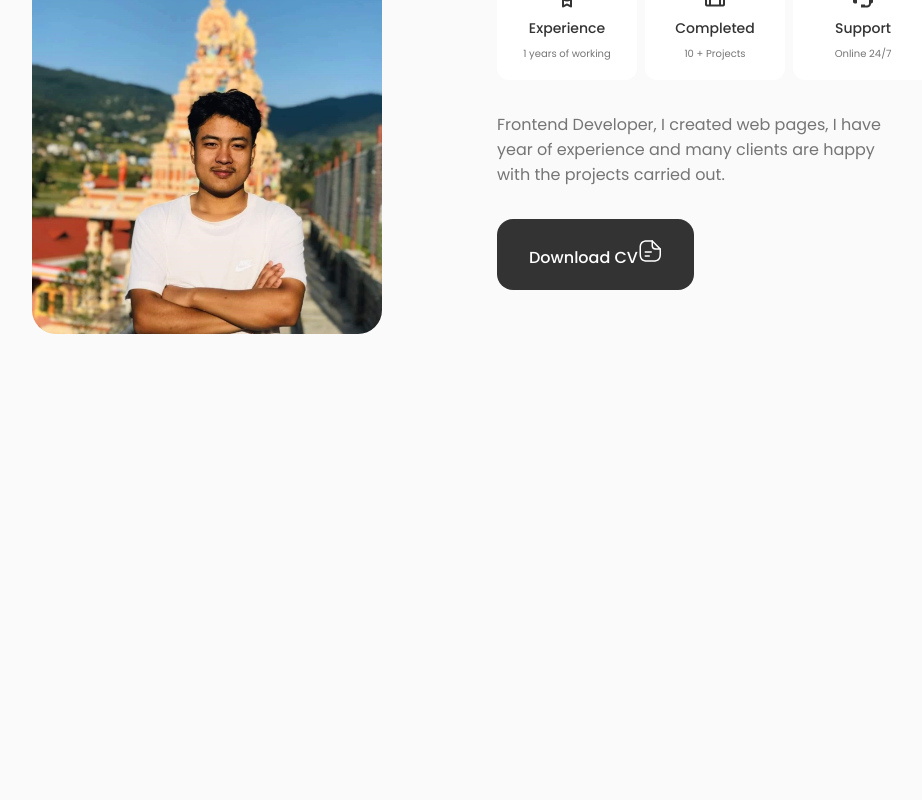
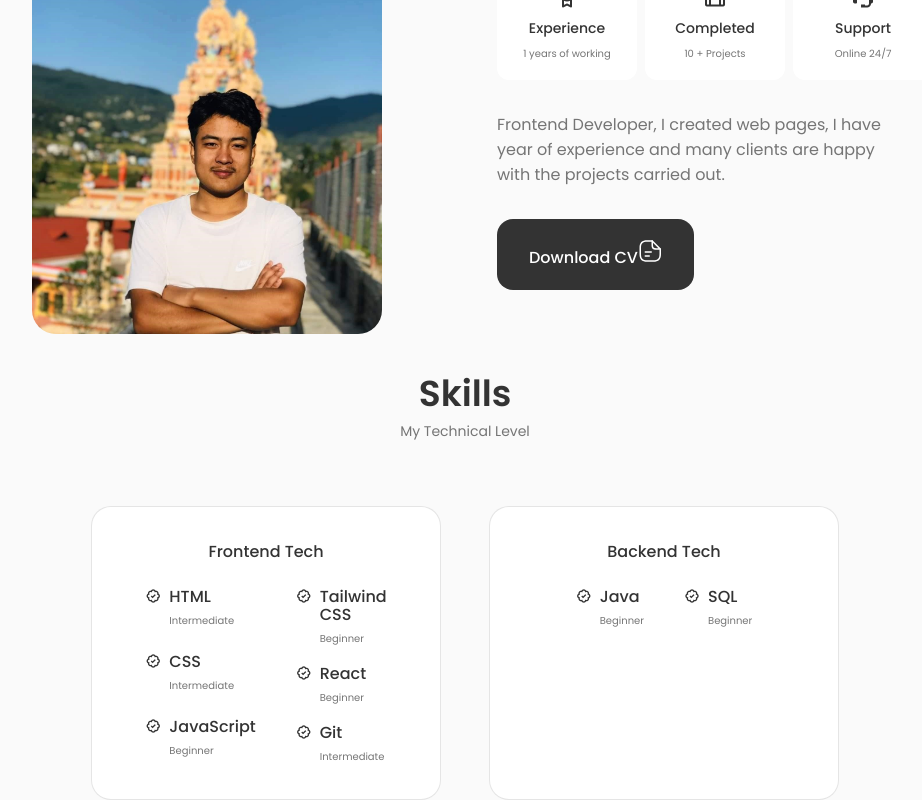
Before and after one commit to SrestMilan/Portfolio, a React (Create React App) app in the folder portfolio/: page / in a window 1280 px wide. Shown: the part 919-1719 px from the top of the page, without its empty margins (175-1097 px from the left). Before the commit the page ends 1285 px from the top, so only its background shows below. Built offline with nearby package versions, Linux system fonts and the light colour scheme.

Commit message:
adding skills info

```diff
--- a/portfolio/src/App.js
+++ b/portfolio/src/App.js
@@ -2,6 +2,7 @@
 import Header from "./components/header/Header";
 import Home from "./components/home/Home";
 import About from "./components/about/About";
+import Skill from "./components/skills/Skill";
 
 function App() {
   return (
@@ -10,6 +11,7 @@
       <main className="main">
         <Home />
         <About />
+        <Skill />
       </main>
     </>
   );
--- /dev/null
+++ b/portfolio/src/components/skills/Backend.jsx
@@ -0,0 +1,31 @@
+import React from "react";
+
+const Backend = () => {
+  return (
+    <div className="skills__content">
+      <h3 className="skills__title">Backend Tech</h3>
+      <div className="skills__box">
+        <div className="skills__group">
+          <div className="skills__data">
+            <i class="bx bx-badge-check"></i>
+            <div>
+              <h3 className="skills__name">Java</h3>
+              <span className="skills__level">Beginner</span>
+            </div>
+          </div>
+        </div>
+        <div className="skills__group">
+          <div className="skills__data">
+            <i class="bx bx-badge-check"></i>
+            <div>
+              <h3 className="skills__name">SQL</h3>
+              <span className="skills__level">Beginner</span>
+            </div>
+          </div>
+        </div>
+      </div>
+    </div>
+  );
+};
+
+export default Backend;
--- /dev/null
+++ b/portfolio/src/components/skills/Frontend.jsx
@@ -0,0 +1,59 @@
+import React from "react";
+
+const Frontend = () => {
+  return (
+    <div className="skills__content">
+      <h3 className="skills__title">Frontend Tech</h3>
+      <div className="skills__box">
+        <div className="skills__group">
+          <div className="skills__data">
+            <i class="bx bx-badge-check"></i>
+            <div>
+              <h3 className="skills__name">HTML</h3>
+              <span className="skills__level">Intermediate</span>
+            </div>
+          </div>
+          <div className="skills__data">
+            <i class="bx bx-badge-check"></i>
+            <div>
+              <h3 className="skills__name">CSS</h3>
+              <span className="skills__level">Intermediate</span>
+            </div>
+          </div>
+          <div className="skills__data">
+            <i class="bx bx-badge-check"></i>
+            <div>
+              <h3 className="skills__name">JavaScript</h3>
+              <span className="skills__level">Beginner</span>
+            </div>
+          </div>
+        </div>
+        <div className="skills__group">
+          <div className="skills__data">
+            <i class="bx bx-badge-check"></i>
+            <div>
+              <h3 className="skills__name">Tailwind CSS</h3>
+              <span className="skills__level">Beginner</span>
+            </div>
+          </div>
+          <div className="skills__data">
+            <i class="bx bx-badge-check"></i>
+            <div>
+              <h3 className="skills__name">React</h3>
+              <span className="skills__level">Beginner</span>
+            </div>
+          </div>
+          <div className="skills__data">
+            <i class="bx bx-badge-check"></i>
+            <div>
+              <h3 className="skills__name">Git</h3>
+              <span className="skills__level">Intermediate</span>
+            </div>
+          </div>
+        </div>
+      </div>
+    </div>
+  );
+};
+
+export default Frontend;
--- /dev/null
+++ b/portfolio/src/components/skills/Skill.jsx
@@ -0,0 +1,20 @@
+import React from "react";
+import "./skill.css";
+import Frontend from "./Frontend";
+import Backend from "./Backend";
+
+const Skill = () => {
+  return (
+    <section className="skills" id="skills">
+      <h2 className="section__title">Skills</h2>
+      <span className="section__subtitle">My Technical Level</span>
+
+      <div className="skills__container container grid">
+        <Frontend />
+        <Backend />
+      </div>
+    </section>
+  );
+};
+
+export default Skill;
--- /dev/null
+++ b/portfolio/src/components/skills/skill.css
@@ -0,0 +1,81 @@
+.skills__container {
+  grid-template-columns: repeat(2, 350px);
+  column-gap: 3rem;
+  justify-content: center;
+}
+
+.skills__content {
+  background-color: var(--container-color);
+  border: 1px solid rgba(0, 0, 0, 0.1);
+  padding: 2rem 4rem;
+  border-radius: 1.25rem;
+}
+
+.skills__title {
+  font-size: var(--normal-font-size);
+  font-weight: var(--font-medium);
+  text-align: center;
+  margin-bottom: var(--mb-1-5);
+}
+
+.skills__box {
+  display: flex;
+  justify-content: center;
+  column-gap: 2.5rem;
+}
+
+.skills__group {
+  display: grid;
+  align-items: flex-start;
+  row-gap: 1rem;
+}
+
+.skills__data {
+  display: flex;
+  column-gap: 0.5rem;
+}
+
+.skills .bx-badge-check {
+  font-size: 1rem;
+  color: var(--title-color);
+}
+
+.skills__name {
+  font-size: var(--normal-font-size);
+  font-weight: var(--font-medium);
+  line-height: 18px;
+}
+
+.skills__level {
+  font-size: var(--tiny-font-size);
+}
+
+/* For large device*/
+@media screen and (max-width: 992px) {
+  .skills__container {
+    grid-template-columns: max-content;
+    row-gap: 2rem;
+  }
+}
+
+/* For medium device*/
+@media screen and (max-width: 576px) {
+  .skills__container {
+    grid-template-columns: 1fr;
+  }
+
+  .skills__content {
+    padding: 1.5rem;
+  }
+}
+
+/* For small device*/
+@media screen and (max-width: 350px) {
+  .skills__box {
+    column-gap: 1.25rem;
+  }
+
+  .skills__name {
+    font-size: var(--small-font-size);
+  }
+}
```
Also changed, not shown: portfolio/src/components/services/Services.jsx (added), portfolio/src/components/services/services.css (added).
